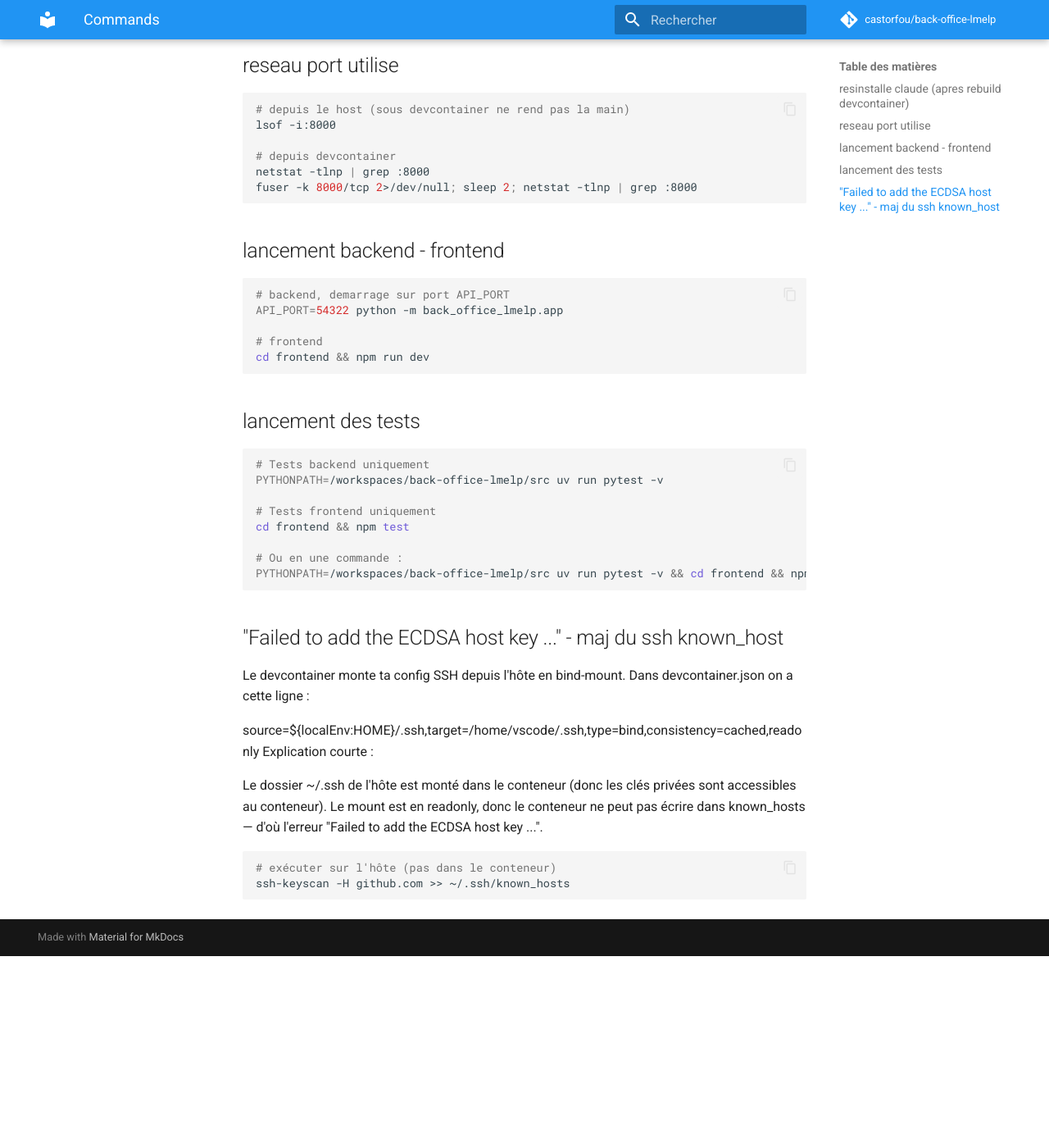
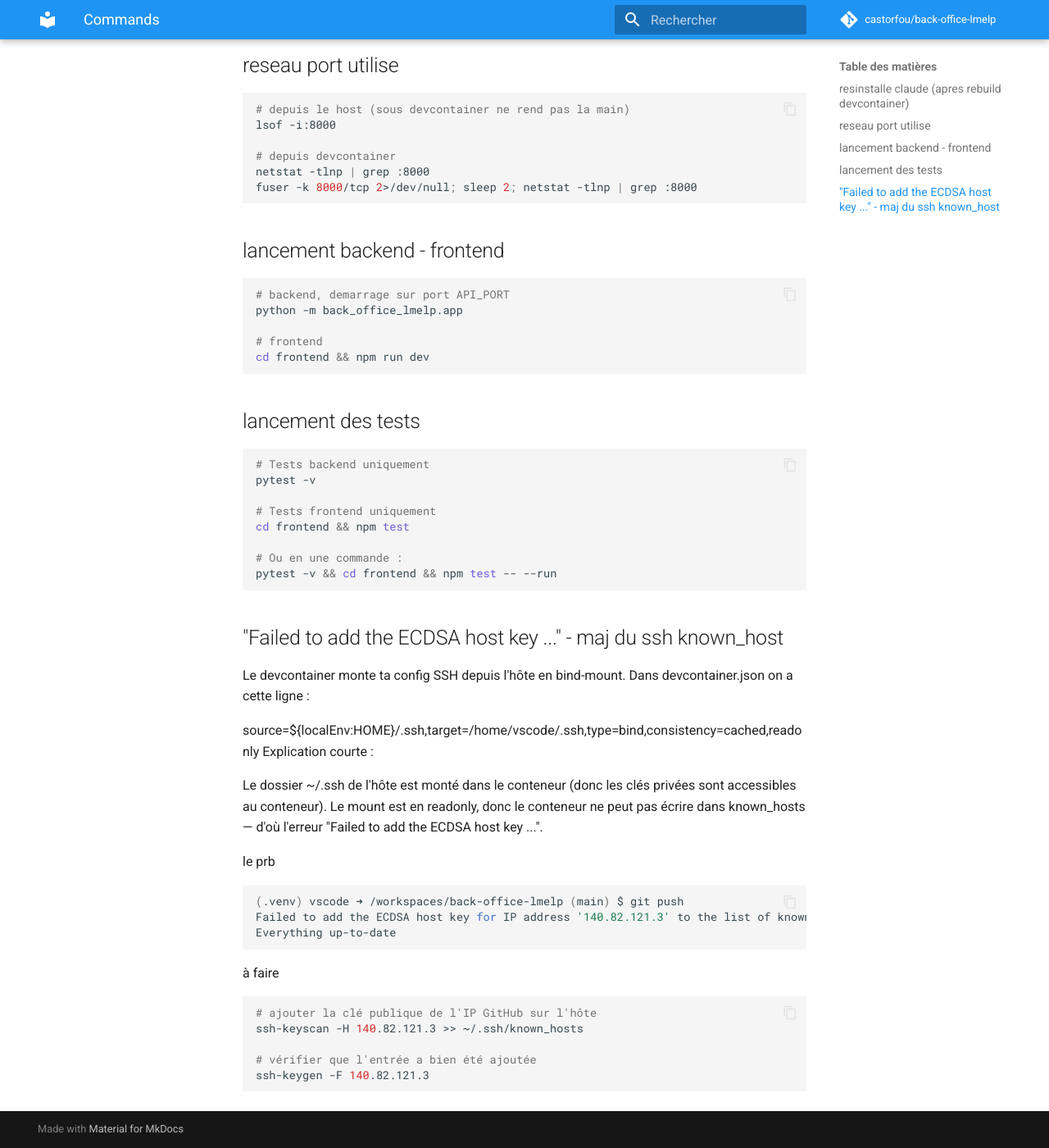
Before and after one commit to castorfou/back-office-lmelp, an MkDocs documentation site: the page built from docs/commands.md, in a window 1280 px wide and 1400 px high, scrolled down 381 px. Shown: the whole window at 82% size. Built offline with MkDocs 1.6.1 and Material for MkDocs 9.7.7, drawn with Linux system fonts in a browser that asks for light colours; comment, search, counter and statistics services are not loaded; before the commit the page ends 1547 px from its top, so only the background shows below that.

Commit message:
update commands - ECDSA host key github et lancement des tests

````diff
--- a/docs/commands.md
+++ b/docs/commands.md
@@ -24,7 +24,7 @@ fuser -k 8000/tcp 2>/dev/null; sleep 2; netstat -tlnp | grep :8000
 
 ```bash
 # backend, demarrage sur port API_PORT
-API_PORT=54322 python -m back_office_lmelp.app
+python -m back_office_lmelp.app
 
 # frontend
 cd frontend && npm run dev
@@ -34,13 +34,13 @@ cd frontend && npm run dev
 
 ```bash
 # Tests backend uniquement
-PYTHONPATH=/workspaces/back-office-lmelp/src uv run pytest -v
+pytest -v
 
 # Tests frontend uniquement
 cd frontend && npm test
 
 # Ou en une commande :
-PYTHONPATH=/workspaces/back-office-lmelp/src uv run pytest -v && cd frontend && npm test -- --run
+pytest -v && cd frontend && npm test -- --run
 ```
 
 ## "Failed to add the ECDSA host key ..." - maj du ssh known_host
@@ -53,7 +53,20 @@ Explication courte :
 Le dossier ~/.ssh de l'hôte est monté dans le conteneur (donc les clés privées sont accessibles au conteneur).
 Le mount est en readonly, donc le conteneur ne peut pas écrire dans known_hosts — d'où l'erreur "Failed to add the ECDSA host key ...".
 
+le prb
+
 ```bash
-# exécuter sur l'hôte (pas dans le conteneur)
-ssh-keyscan -H github.com >> ~/.ssh/known_hosts
+(.venv) vscode ➜ /workspaces/back-office-lmelp (main) $ git push
+Failed to add the ECDSA host key for IP address '140.82.121.3' to the list of known hosts (/home/vscode/.ssh/known_hosts).
+Everything up-to-date
 ```
+
+à faire
+
+```bash
+# ajouter la clé publique de l'IP GitHub sur l'hôte
+ssh-keyscan -H 140.82.121.3 >> ~/.ssh/known_hosts
+
+# vérifier que l'entrée a bien été ajoutée
+ssh-keygen -F 140.82.121.3
+```
````
